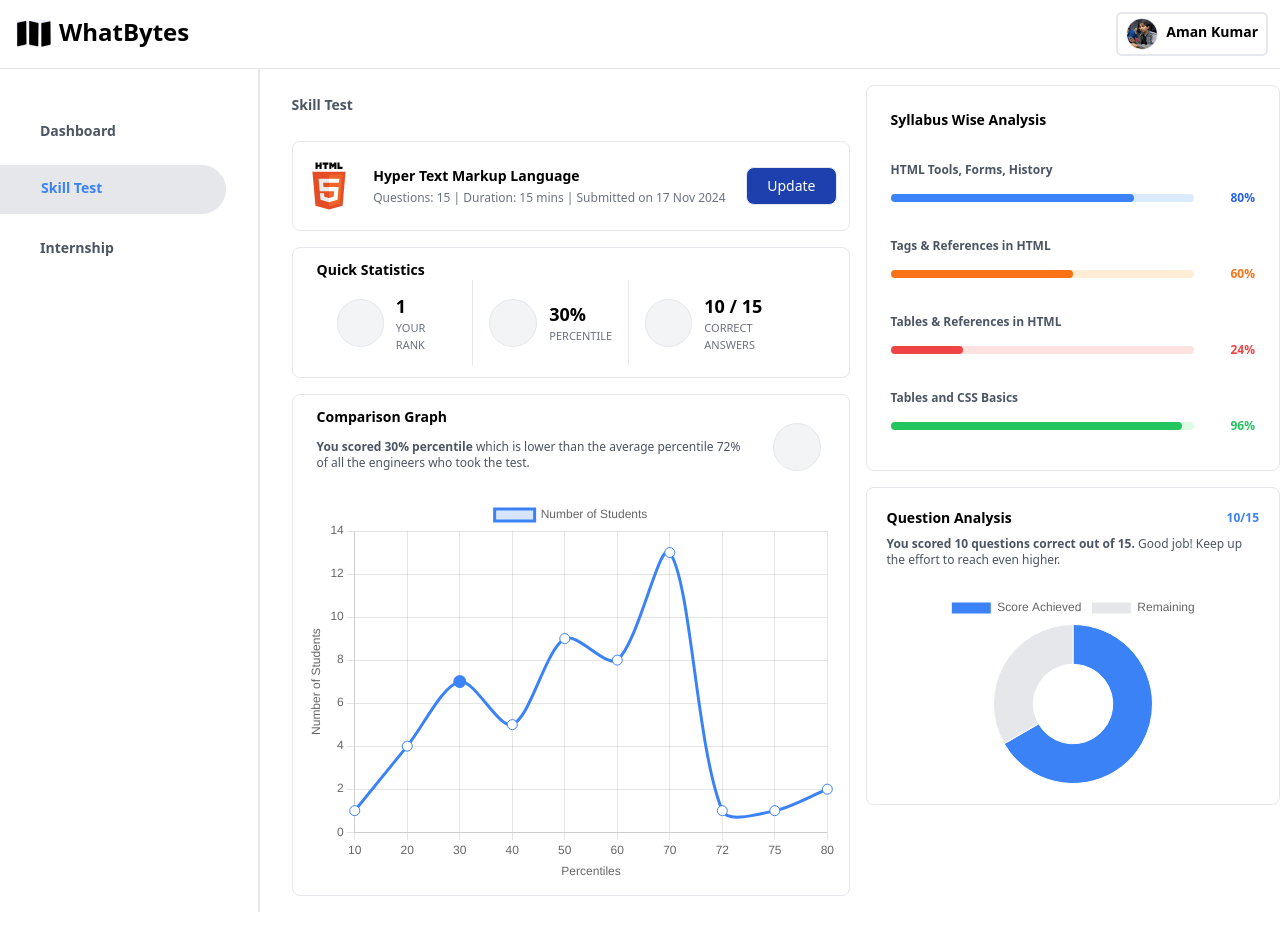
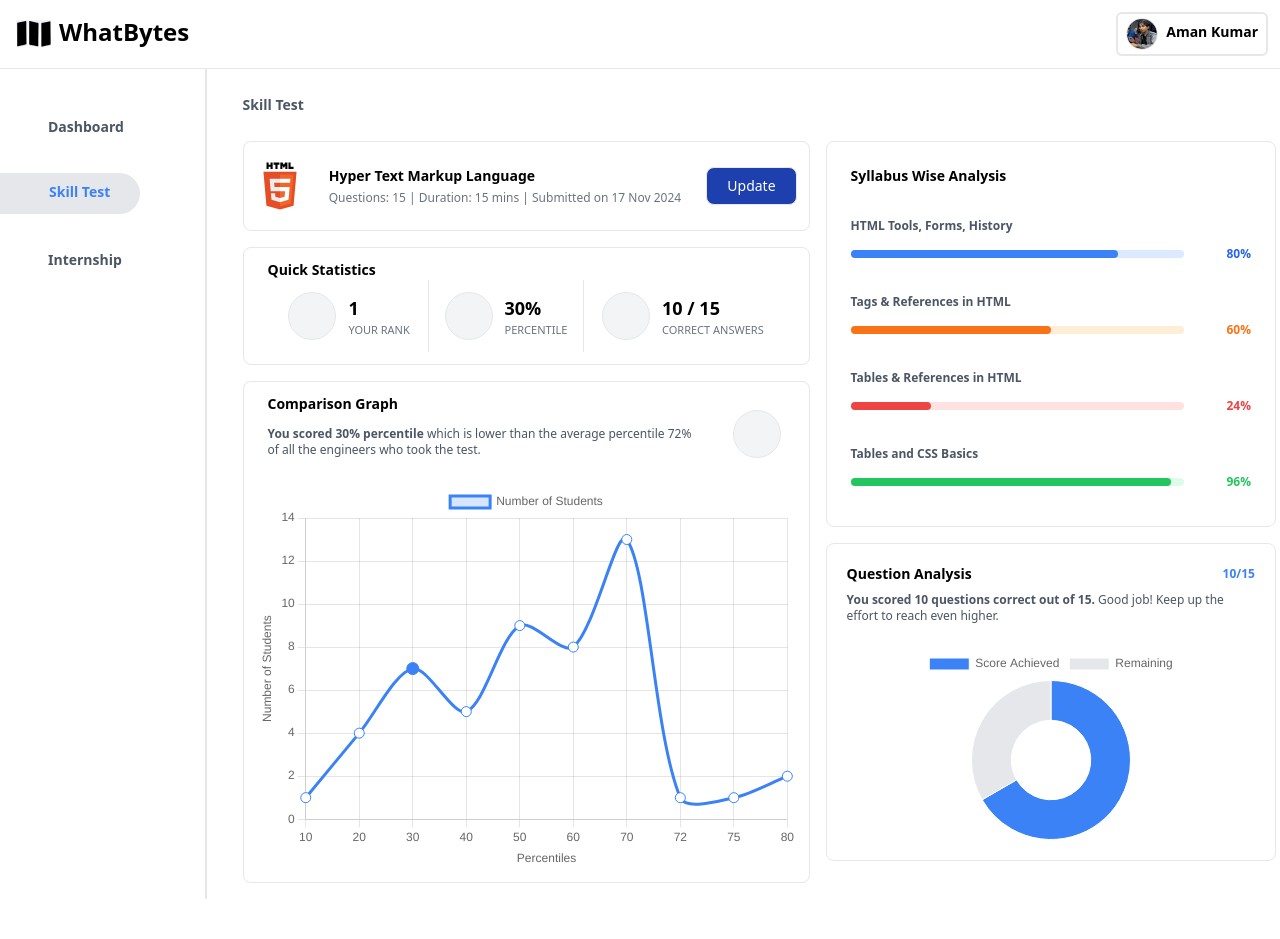
Before and after one commit to Codinewbie/whatbytes, a Next.js app: page / in a window 1280 px wide. Before the commit the page ends 912 px from the top, so only its background shows below. Built offline with nearby package versions, Linux system fonts and the light colour scheme; some icons are missing.

Commit message:
responsive

```diff
--- a/app/page.js
+++ b/app/page.js
@@ -14,33 +14,34 @@ export default function Home() {
     return (
         <div>
             <Header />
-            <div className="grid lg:grid-cols-9 grid-cols-6 gap-8">
+            <div className="grid lg:grid-cols-11 md:grid-cols-9 grid-cols-7 gap-8">
                 {/* Sidebar Section */}
-                <div className="col-span-2 lg:col-span-2 h-full border-r-2">
+                <div className="lg:col-span-2 md:col-span-2 sm:col-span-2 h-full border-r-2">
                     <Sidebar activeTab={activeTab} setActiveTab={setActiveTab} />
                 </div>
 
                 {/* Main Content Section */}
-                <div className ="lg:col-span-7 col-span-4">
+                <div className ="lg:col-span-9 md:col-span-7 sm:col-span-5 col-span-7">
                     {activeTab === 0 && (
-                        <div id="set" className="col-span-7   gap-4">
-                            <div className="p-4 min-h-screen">🏠 Welcome to the Dashboard</div>
+                        <div id="set" className="lg:col-span-9  md:col-span-7 sm:col-span-5 col-span-7 gap-4">
+                            <div className="p-4 h-96 flex items-center justify-center">🏠 Welcome to the Dashboard</div>
                         </div>
                     )}
                     {activeTab === 1 && (
-                      <div id="set" className="lg:col-span-7 col-span-4 grid grid-cols-7 gap-4">
-                        <div className="lg:col-span-4 col-span-7 min-h-screen">
+                      <div id="set" className="lg:col-span-9 md:col-span-7 sm:col-span-5 col-span-7 grid lg:grid-cols-9 md:grid-cols-7 sm:grid-cols-5 grid-cols-7 gap-4 px-4 sm:px-1">
+                        <div className="lg:col-span-5 md:col-span-7 sm:col-span-5 col-span-7 min-h-screen">
                             <Skill formData={formData} setFormData={setFormData} />
                         </div>
-                        <div className="lg:col-span-3 col-span-7 flex flex-col py-4 space-y-4 min-h-screen">
+                        <div className="lg:col-span-4 md:col-span-7 sm:col-span-5  col-span-7 flex flex-col py-4  space-y-4 min-h-screen">
+                            <div className = "lg:h-10"></div>
                             <Syllabus />
                             <Question formData={formData} />
                         </div>
                       </div>
                     )}
                     {activeTab === 2 && (
-                        <div id="set" className="col-span-7 gap-4">
-                          <div className="p-4 min-h-screen">🏠 Welcome to the Internship section</div>
+                        <div id="set" className="col-span-7 gap-4 ">
+                          <div className="p-4 h-96 flex items-center justify-center">🏠 Welcome to the Internship section</div>
                         </div>
                     )}
                 </div>
--- a/components/Sidebar.js
+++ b/components/Sidebar.js
@@ -1,30 +1,82 @@
+// Sidebar.js
 'use client';
-import React from 'react';
+import React, { useState ,useEffect,useRef } from 'react';
+import 'boxicons';
 
 export default function Sidebar({ activeTab, setActiveTab }) {
+    const [isOpen, setIsOpen] = useState(false);
+    const sidebarRef = useRef(null);
     const tabs = ['Dashboard', 'Skill Test', 'Internship'];
 
+    const handleClickOutside = (event) => {
+        if (sidebarRef.current && !sidebarRef.current.contains(event.target)) {
+            setIsOpen(false);
+        }
+    };
+
+    useEffect(() => {
+        document.addEventListener("mousedown", handleClickOutside);
+        return () => {
+            document.removeEventListener("mousedown", handleClickOutside);
+        };
+    }, []);
+    // Toggle sidebar visibility
+    const toggleSidebar = () => {
+        setIsOpen(!isOpen);
+    };
+
     return (
-        <div className="flex flex-col gap-3 mt-10">
+        <>
+            {/* Sidebar Toggle Icon for Small Screens */}
+            <div className={`sm:hidden absolute top-20 ${isOpen? "left-3" : "left-3"} z-50`}>
+                <button onClick={toggleSidebar}>
+                    <box-icon name="menu" color="#787b7c" size="sm"></box-icon>
+                </button>
+            </div>
 
+            {/* Sidebar Content */}
+            <div
+                className={`${
+                    isOpen ? 'block' : 'hidden'
+                } sm:block fixed sm:static top-20 left-0  sm:w-auto h-full bg-white shadow-lg sm:shadow-none z-40 sm:z-auto transition-transform transform sm:translate-x-0 ${
+                    isOpen ? 'translate-x-0' : '-translate-x-full'
+                }`}
+            >
+                <div className="flex flex-col gap-4 space-y-3 mt-10 " ref={sidebarRef}>
                     {tabs.map((tab, index) => (
-
                         <button
                             key={index}
-                    onClick={() => setActiveTab(index)}
-                    className={`flex-1 py-3 text-center text-sm font-bold mr-8 transition-colors duration-300 ${
+                            onClick={() => {
+                                setActiveTab(index);
+                                setIsOpen(false); // Close sidebar on selection
+                            }}
+                            className={`flex-1 py-2 w-[140px] text-center text-sm font-bold mr-8 transition-colors duration-300 ${
                                 activeTab === index
                                     ? 'border-b-4 bg-gray-200 border rounded-r-full text-blue-500'
                                     : 'text-gray-600 hover:text-blue-500'
                             }`}
                         >
-                    <div className="flex items-center px-2">
-                        <box-icon name={`${index===0 ?"bar-chart-alt-2" : index === 1 ? "award" : "note" }`} type='solid' color={`${activeTab===index ? "#3892af" : "#787b7c" }`} className="w-4 h-4" ></box-icon>
+                            <div className="flex items-center pl-4 px-2">
+                                <box-icon
+                                    name={`${
+                                        index === 0
+                                            ? 'bar-chart-alt-2'
+                                            : index === 1
+                                            ? 'award'
+                                            : 'note'
+                                    }`}
+                                    type="solid"
+                                    color={`${
+                                        activeTab === index ? '#3892af' : '#787b7c'
+                                    }`}
+                                    className="w-4 h-4"
+                                ></box-icon>
                                 <div className="ml-4">{tab}</div>
                             </div>
-
                         </button>
                     ))}
                 </div>
+            </div>
+        </>
     );
 }
--- a/components/Syllabus.js
+++ b/components/Syllabus.js
@@ -1,7 +1,7 @@
 
 export default function Syllabus() {
     return (
-     <div className ="flex  rounded-lg  border" >
+     <div className ="flex rounded-lg  border" >
         <div className=" p-6 gap-2 flex w-full flex-col">
             <div className =" pb-3 items-center flex w-full rounded-lg font-bold text-sm"> Syllabus Wise Analysis</div>
             <div className ="h-15  py-3 justify-center flex-col flex w-full rounded-lg">
```
Lines whose indentation alone changed are shown as unchanged.
